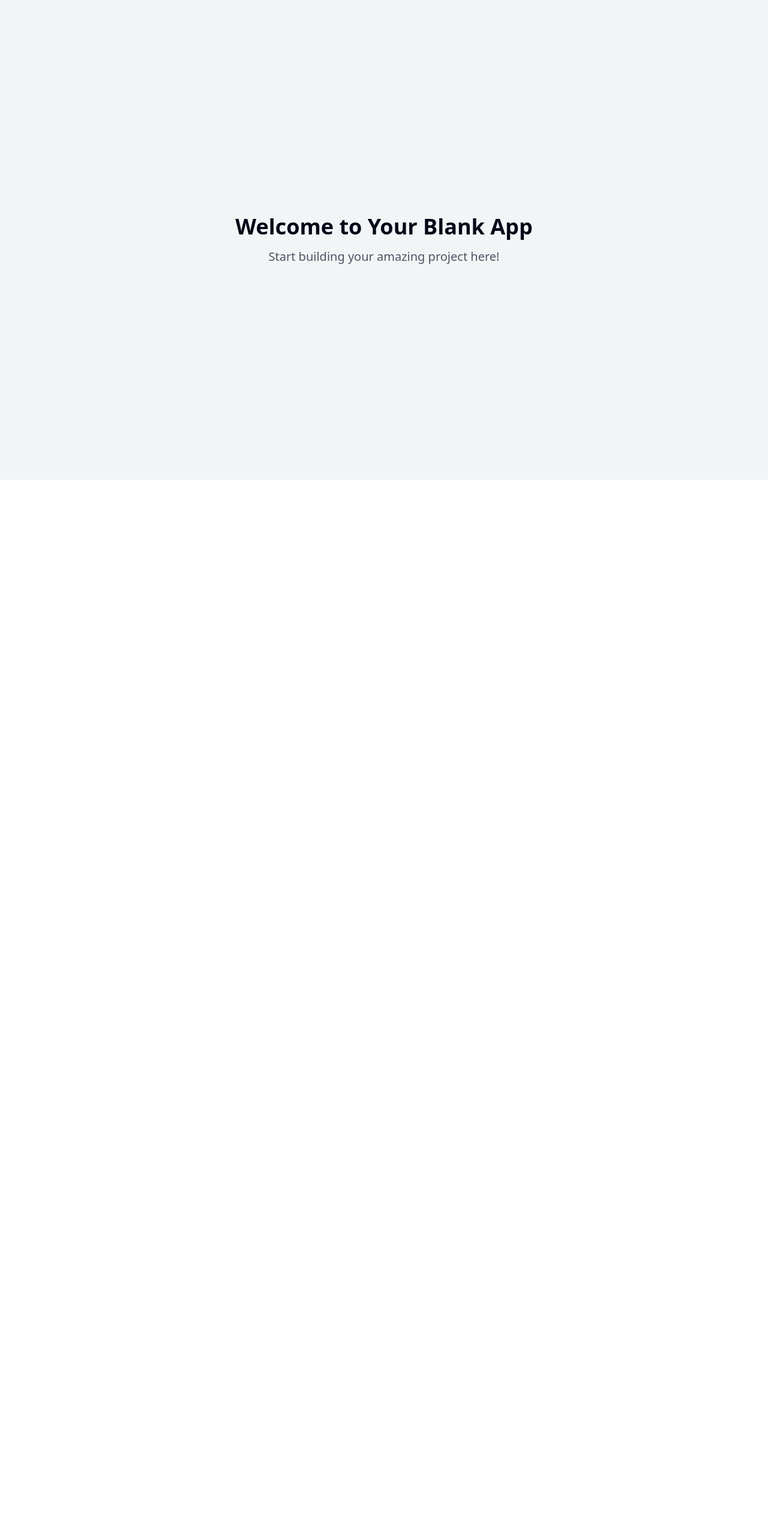
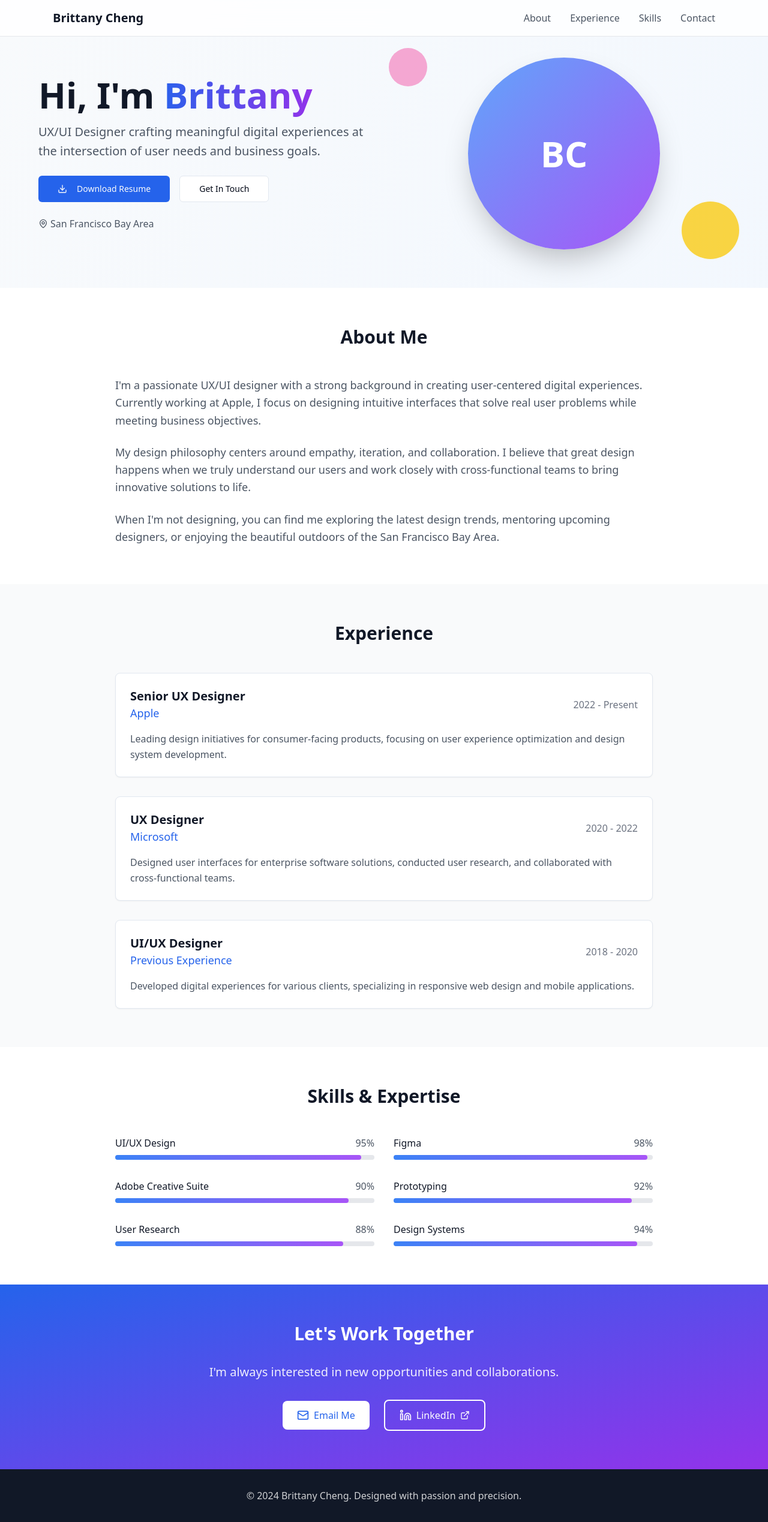
Before and after one commit to bcheng42/bcheng42.github.io, a React (Vite) app: page / in a window 1280 px wide. Shown: the whole page at 60% size. Before the commit the page ends 800 px from the top, so only its background shows below. Built offline with nearby package versions, Linux system fonts and the light colour scheme.

Commit message:
Update website content
Update website content using information from the provided links.

```diff
--- a/src/pages/Index.tsx
+++ b/src/pages/Index.tsx
@@ -1,12 +1,205 @@
-// Update this page (the content is just a fallback if you fail to update the page)
+
+import React from 'react';
+import { MapPin, Mail, Linkedin, ExternalLink, Download } from 'lucide-react';
+import { Button } from '@/components/ui/button';
+import { Card, CardContent } from '@/components/ui/card';
 
 const Index = () => {
+  const experiences = [
+    {
+      company: "Apple",
+      role: "Senior UX Designer",
+      period: "2022 - Present",
+      description: "Leading design initiatives for consumer-facing products, focusing on user experience optimization and design system development."
+    },
+    {
+      company: "Microsoft",
+      role: "UX Designer",
+      period: "2020 - 2022",
+      description: "Designed user interfaces for enterprise software solutions, conducted user research, and collaborated with cross-functional teams."
+    },
+    {
+      company: "Previous Experience",
+      role: "UI/UX Designer",
+      period: "2018 - 2020",
+      description: "Developed digital experiences for various clients, specializing in responsive web design and mobile applications."
+    }
+  ];
+
+  const skills = [
+    { name: "UI/UX Design", level: 95 },
+    { name: "Figma", level: 98 },
+    { name: "Adobe Creative Suite", level: 90 },
+    { name: "Prototyping", level: 92 },
+    { name: "User Research", level: 88 },
+    { name: "Design Systems", level: 94 }
+  ];
+
+  const scrollToSection = (sectionId: string) => {
+    const element = document.getElementById(sectionId);
+    element?.scrollIntoView({ behavior: 'smooth' });
+  };
+
   return (
-    <div className="min-h-screen flex items-center justify-center bg-gray-100">
-      <div className="text-center">
-        <h1 className="text-4xl font-bold mb-4">Welcome to Your Blank App</h1>
-        <p className="text-xl text-gray-600">Start building your amazing project here!</p>
-      </div>
+    <div className="min-h-screen bg-gradient-to-br from-slate-50 to-blue-50">
+      {/* Navigation */}
+      <nav className="fixed top-0 w-full bg-white/80 backdrop-blur-md z-50 border-b border-gray-200">
+        <div className="max-w-6xl mx-auto px-6 py-4">
+          <div className="flex justify-between items-center">
+            <h1 className="text-xl font-bold text-gray-900">Brittany Cheng</h1>
+            <div className="hidden md:flex space-x-8">
+              <button onClick={() => scrollToSection('about')} className="text-gray-600 hover:text-blue-600 transition-colors">About</button>
+              <button onClick={() => scrollToSection('experience')} className="text-gray-600 hover:text-blue-600 transition-colors">Experience</button>
+              <button onClick={() => scrollToSection('skills')} className="text-gray-600 hover:text-blue-600 transition-colors">Skills</button>
+              <button onClick={() => scrollToSection('contact')} className="text-gray-600 hover:text-blue-600 transition-colors">Contact</button>
+            </div>
+          </div>
+        </div>
+      </nav>
+
+      {/* Hero Section */}
+      <section className="pt-24 pb-16 px-6">
+        <div className="max-w-6xl mx-auto">
+          <div className="grid lg:grid-cols-2 gap-12 items-center">
+            <div className="space-y-6">
+              <div className="space-y-4">
+                <h1 className="text-5xl lg:text-6xl font-bold text-gray-900 leading-tight">
+                  Hi, I'm
+                  <span className="bg-gradient-to-r from-blue-600 to-purple-600 bg-clip-text text-transparent"> Brittany</span>
+                </h1>
+                <p className="text-xl text-gray-600 leading-relaxed">
+                  UX/UI Designer crafting meaningful digital experiences at the intersection of user needs and business goals.
+                </p>
+              </div>
+              <div className="flex flex-col sm:flex-row gap-4">
+                <Button size="lg" className="bg-blue-600 hover:bg-blue-700">
+                  <Download className="mr-2 h-4 w-4" />
+                  Download Resume
+                </Button>
+                <Button variant="outline" size="lg" onClick={() => scrollToSection('contact')}>
+                  Get In Touch
+                </Button>
+              </div>
+              <div className="flex items-center space-x-4 text-gray-600">
+                <div className="flex items-center">
+                  <MapPin className="h-4 w-4 mr-1" />
+                  <span>San Francisco Bay Area</span>
+                </div>
+              </div>
+            </div>
+            <div className="relative">
+              <div className="w-80 h-80 mx-auto bg-gradient-to-br from-blue-400 to-purple-500 rounded-full flex items-center justify-center text-white text-6xl font-bold shadow-2xl">
+                BC
+              </div>
+              <div className="absolute -bottom-4 -right-4 w-24 h-24 bg-yellow-400 rounded-full opacity-80"></div>
+              <div className="absolute -top-4 -left-4 w-16 h-16 bg-pink-400 rounded-full opacity-60"></div>
+            </div>
+          </div>
+        </div>
+      </section>
+
+      {/* About Section */}
+      <section id="about" className="py-16 px-6 bg-white">
+        <div className="max-w-4xl mx-auto">
+          <h2 className="text-3xl font-bold text-center mb-12 text-gray-900">About Me</h2>
+          <div className="space-y-6 text-lg text-gray-600 leading-relaxed">
+            <p>
+              I'm a passionate UX/UI designer with a strong background in creating user-centered digital experiences.
+              Currently working at Apple, I focus on designing intuitive interfaces that solve real user problems
+              while meeting business objectives.
+            </p>
+            <p>
+              My design philosophy centers around empathy, iteration, and collaboration. I believe that great design
+              happens when we truly understand our users and work closely with cross-functional teams to bring
+              innovative solutions to life.
+            </p>
+            <p>
+              When I'm not designing, you can find me exploring the latest design trends, mentoring upcoming designers,
+              or enjoying the beautiful outdoors of the San Francisco Bay Area.
+            </p>
+          </div>
+        </div>
+      </section>
+
+      {/* Experience Section */}
+      <section id="experience" className="py-16 px-6 bg-gray-50">
+        <div className="max-w-4xl mx-auto">
+          <h2 className="text-3xl font-bold text-center mb-12 text-gray-900">Experience</h2>
+          <div className="space-y-8">
+            {experiences.map((exp, index) => (
+              <Card key={index} className="hover:shadow-lg transition-shadow duration-300">
+                <CardContent className="p-6">
+                  <div className="flex flex-col md:flex-row md:items-center md:justify-between mb-4">
+                    <div>
+                      <h3 className="text-xl font-semibold text-gray-900">{exp.role}</h3>
+                      <h4 className="text-lg text-blue-600 font-medium">{exp.company}</h4>
+                    </div>
+                    <span className="text-gray-500 font-medium">{exp.period}</span>
+                  </div>
+                  <p className="text-gray-600 leading-relaxed">{exp.description}</p>
+                </CardContent>
+              </Card>
+            ))}
+          </div>
+        </div>
+      </section>
+
+      {/* Skills Section */}
+      <section id="skills" className="py-16 px-6 bg-white">
+        <div className="max-w-4xl mx-auto">
+          <h2 className="text-3xl font-bold text-center mb-12 text-gray-900">Skills & Expertise</h2>
+          <div className="grid md:grid-cols-2 gap-8">
+            {skills.map((skill, index) => (
+              <div key={index} className="space-y-2">
+                <div className="flex justify-between items-center">
+                  <span className="font-medium text-gray-900">{skill.name}</span>
+                  <span className="text-gray-600">{skill.level}%</span>
+                </div>
+                <div className="w-full bg-gray-200 rounded-full h-2">
+                  <div
+                    className="bg-gradient-to-r from-blue-500 to-purple-500 h-2 rounded-full transition-all duration-1000 ease-out"
+                    style={{ width: `${skill.level}%` }}
+                  ></div>
+                </div>
+              </div>
+            ))}
+          </div>
+        </div>
+      </section>
+
+      {/* Contact Section */}
+      <section id="contact" className="py-16 px-6 bg-gradient-to-br from-blue-600 to-purple-600 text-white">
+        <div className="max-w-4xl mx-auto text-center">
+          <h2 className="text-3xl font-bold mb-8">Let's Work Together</h2>
+          <p className="text-xl mb-8 opacity-90">
+            I'm always interested in new opportunities and collaborations.
+          </p>
+          <div className="flex flex-col sm:flex-row justify-center items-center space-y-4 sm:space-y-0 sm:space-x-6">
+            <a
+              href="mailto:brittany@example.com"
+              className="flex items-center space-x-2 bg-white text-blue-600 px-6 py-3 rounded-lg font-medium hover:bg-gray-100 transition-colors"
+            >
+              <Mail className="h-5 w-5" />
+              <span>Email Me</span>
+            </a>
+            <a
+              href="https://www.linkedin.com/in/bcheng42/"
+              target="_blank"
+              rel="noopener noreferrer"
+              className="flex items-center space-x-2 border-2 border-white px-6 py-3 rounded-lg font-medium hover:bg-white hover:text-blue-600 transition-colors"
+            >
+              <Linkedin className="h-5 w-5" />
+              <span>LinkedIn</span>
+              <ExternalLink className="h-4 w-4" />
+            </a>
+          </div>
+        </div>
+      </section>
+
+      {/* Footer */}
+      <footer className="py-8 px-6 bg-gray-900 text-white text-center">
+        <p className="opacity-80">© 2024 Brittany Cheng. Designed with passion and precision.</p>
+      </footer>
     </div>
   );
 };
```
